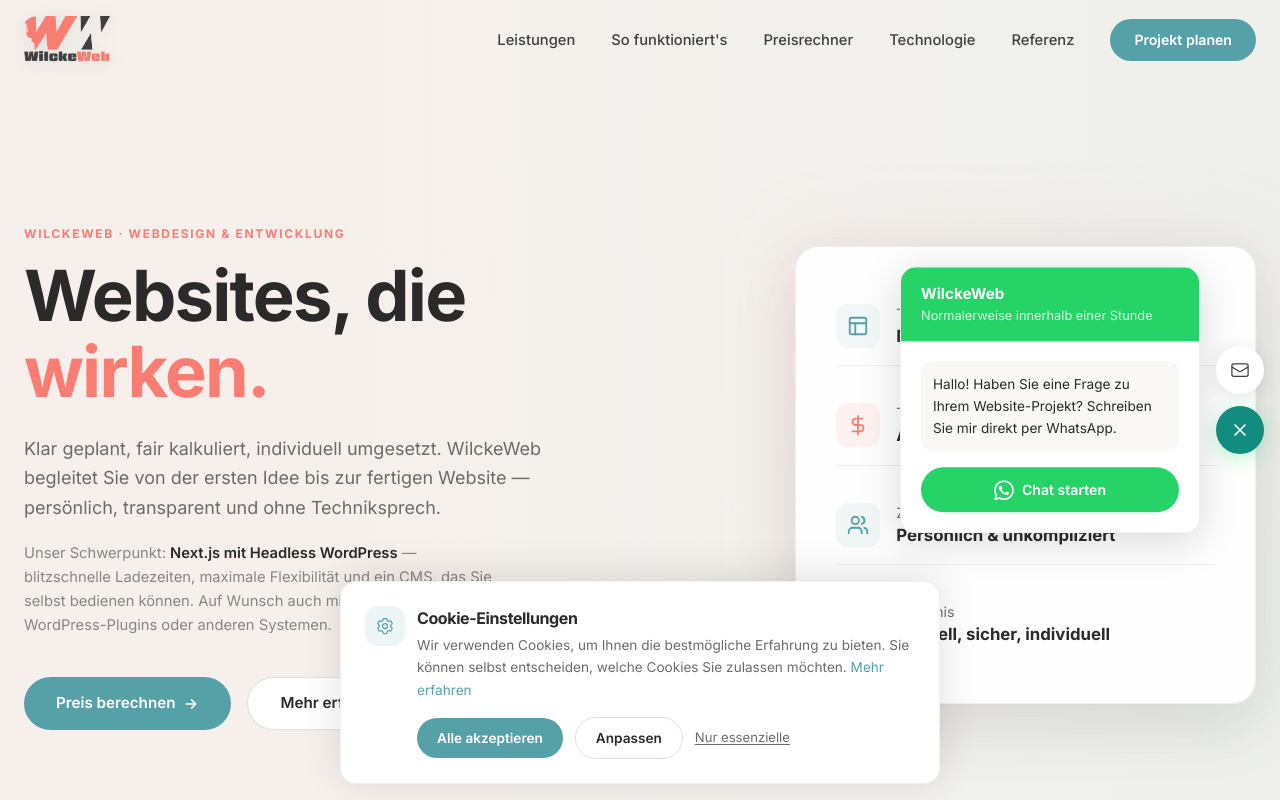
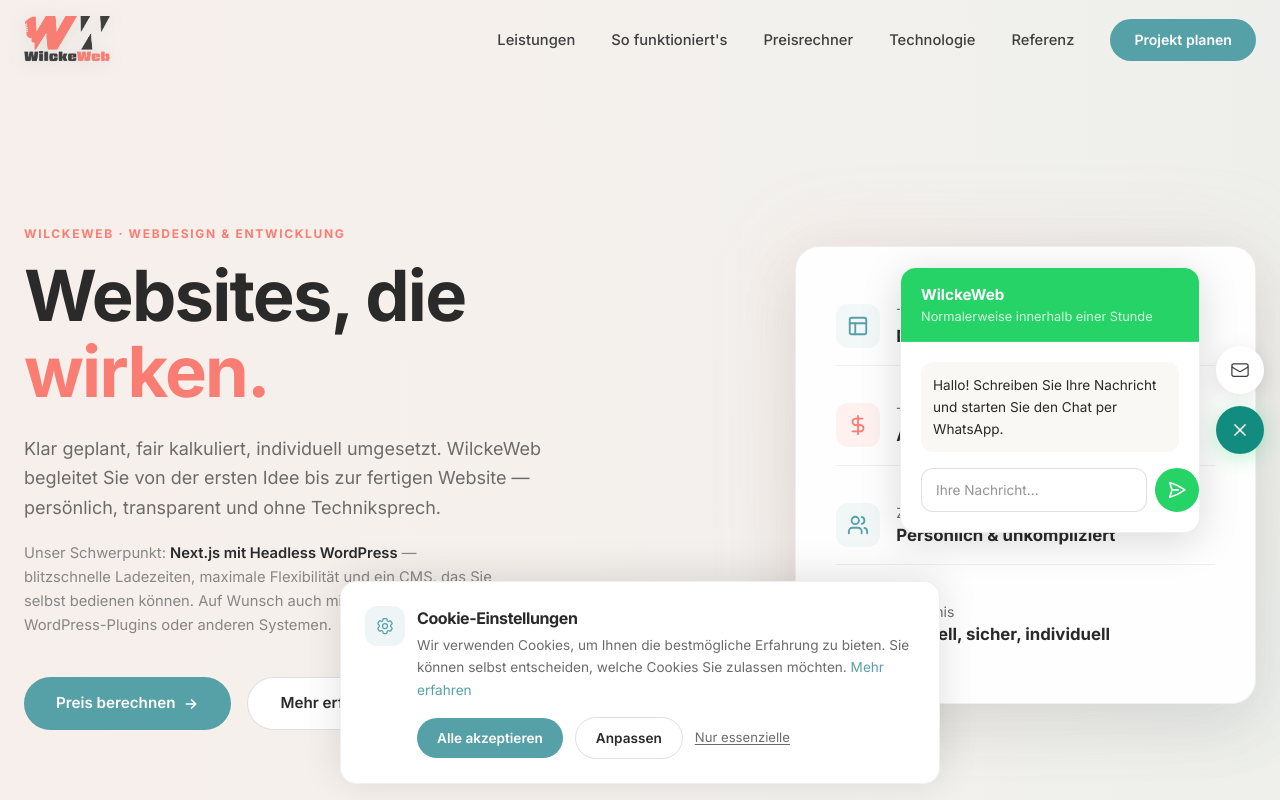
Before and after one commit to jeremiaswilcke/WilckeWeb, a Next.js app: page / in a window 1280 px wide. Both pictures are taken after a click on the button 1240 px from the left and 430 px from the top of the page. Shown: the top 800 px of the page. Built offline with nearby package versions, Linux system fonts and the light colour scheme.

Commit message:
WhatsApp flyout: add message input field with send button
Users can type a message directly in the flyout and send it to WhatsApp.
Enter key or send button opens WhatsApp with the typed message.

Co-Authored-By: Claude Opus 4.6 <noreply@anthropic.com>

```diff
--- a/src/components/FloatingActions.tsx
+++ b/src/components/FloatingActions.tsx
@@ -8,6 +8,7 @@ export default function FloatingActions() {
   const [formData, setFormData] = useState({ name: "", email: "", message: "" });
   const [formSent, setFormSent] = useState(false);
   const [sending, setSending] = useState(false);
+  const [waMessage, setWaMessage] = useState("");
 
   const waNumber = process.env.NEXT_PUBLIC_WHATSAPP_NUMBER || "436767923929";
 
@@ -98,22 +99,38 @@ export default function FloatingActions() {
             <div className="p-5">
               <div className="bg-bg-soft rounded-xl p-3 mb-4">
                 <p className="text-[0.85rem] text-text leading-relaxed">
-                  Hallo! Haben Sie eine Frage zu Ihrem Website-Projekt? Schreiben Sie mir direkt per WhatsApp.
+                  Hallo! Schreiben Sie Ihre Nachricht und starten Sie den Chat per WhatsApp.
                 </p>
               </div>
+              <div className="flex gap-2">
+                <input
+                  type="text"
+                  value={waMessage}
+                  onChange={(e) => setWaMessage(e.target.value)}
+                  onKeyDown={(e) => {
+                    if (e.key === "Enter" && waMessage.trim()) {
+                      window.open(
+                        `https://wa.me/${waNumber}?text=${encodeURIComponent(waMessage)}`,
+                        "_blank"
+                      );
+                    }
+                  }}
+                  placeholder="Ihre Nachricht..."
+                  className="flex-1 px-3.5 py-2.5 rounded-xl border border-line-strong bg-white text-text text-[0.85rem]
+                    focus:outline-none focus:ring-2 focus:ring-[#25D366]/20 focus:border-[#25D366] transition-all duration-300"
+                />
                 <a
-                href={`https://wa.me/${waNumber}?text=${encodeURIComponent("Hallo, ich habe eine Frage zu meinem Website-Projekt.")}`}
+                  href={`https://wa.me/${waNumber}?text=${encodeURIComponent(waMessage || "Hallo, ich habe eine Frage zu meinem Website-Projekt.")}`}
                   target="_blank"
                   rel="noopener noreferrer"
-                className="flex items-center justify-center gap-2 w-full py-3 rounded-full bg-[#25D366] text-white
-                  font-semibold text-[0.88rem] hover:-translate-y-0.5 hover:shadow-[0_4px_16px_rgba(37,211,102,0.4)]
-                  transition-all duration-300"
+                  className="w-11 h-11 shrink-0 rounded-full bg-[#25D366] text-white flex items-center justify-center
+                    hover:scale-105 hover:shadow-[0_4px_16px_rgba(37,211,102,0.4)] transition-all duration-300"
                 >
-                <svg viewBox="0 0 24 24" fill="currentColor" className="w-5 h-5">
-                  <path d="M17.472 14.382c-.297-.149-1.758-.867-2.03-.967-.273-.099-.471-.148-.67.15-.197.297-.767.966-.94 1.164-.173.199-.347.223-.644.075-.297-.15-1.255-.463-2.39-1.475-.883-.788-1.48-1.761-1.653-2.059-.173-.297-.018-.458.13-.606.134-.133.298-.347.446-.52.149-.174.198-.298.298-.497.099-.198.05-.371-.025-.52-.075-.149-.669-1.612-.916-2.207-.242-.579-.487-.5-.669-.51-.173-.008-.371-.01-.57-.01-.198 0-.52.074-.792.372-.272.297-1.04 1.016-1.04 2.479 0 1.462 1.065 2.875 1.213 3.074.149.198 2.096 3.2 5.077 4.487.709.306 1.262.489 1.694.625.712.227 1.36.195 1.871.118.571-.085 1.758-.719 2.006-1.413.248-.694.248-1.289.173-1.413-.074-.124-.272-.198-.57-.347m-5.421 7.403h-.004a9.87 9.87 0 01-5.031-1.378l-.361-.214-3.741.982.998-3.648-.235-.374a9.86 9.86 0 01-1.51-5.26c.001-5.45 4.436-9.884 9.888-9.884 2.64 0 5.122 1.03 6.988 2.898a9.825 9.825 0 012.893 6.994c-.003 5.45-4.437 9.884-9.885 9.884m8.413-18.297A11.815 11.815 0 0012.05 0C5.495 0 .16 5.335.157 11.892c0 2.096.547 4.142 1.588 5.945L.057 24l6.305-1.654a11.882 11.882 0 005.683 1.448h.005c6.554 0 11.89-5.335 11.893-11.893a11.821 11.821 0 00-3.48-8.413z" />
+                  <svg className="w-5 h-5" fill="none" viewBox="0 0 24 24" stroke="currentColor" strokeWidth={2}>
+                    <path strokeLinecap="round" strokeLinejoin="round" d="M6 12L3.269 3.126A59.768 59.768 0 0121.485 12 59.77 59.77 0 013.27 20.876L5.999 12zm0 0h7.5" />
                   </svg>
-                Chat starten
                 </a>
+              </div>
             </div>
           </div>
         </div>
```
Lines whose indentation alone changed are shown as unchanged.
